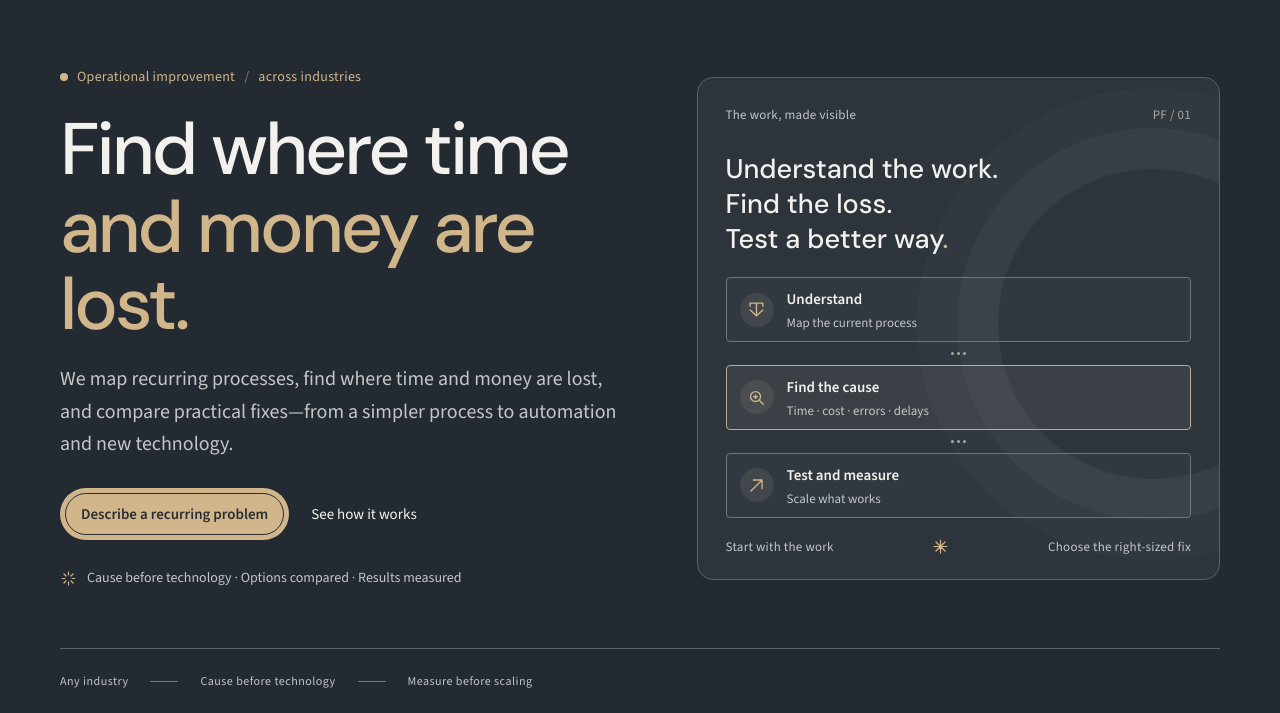
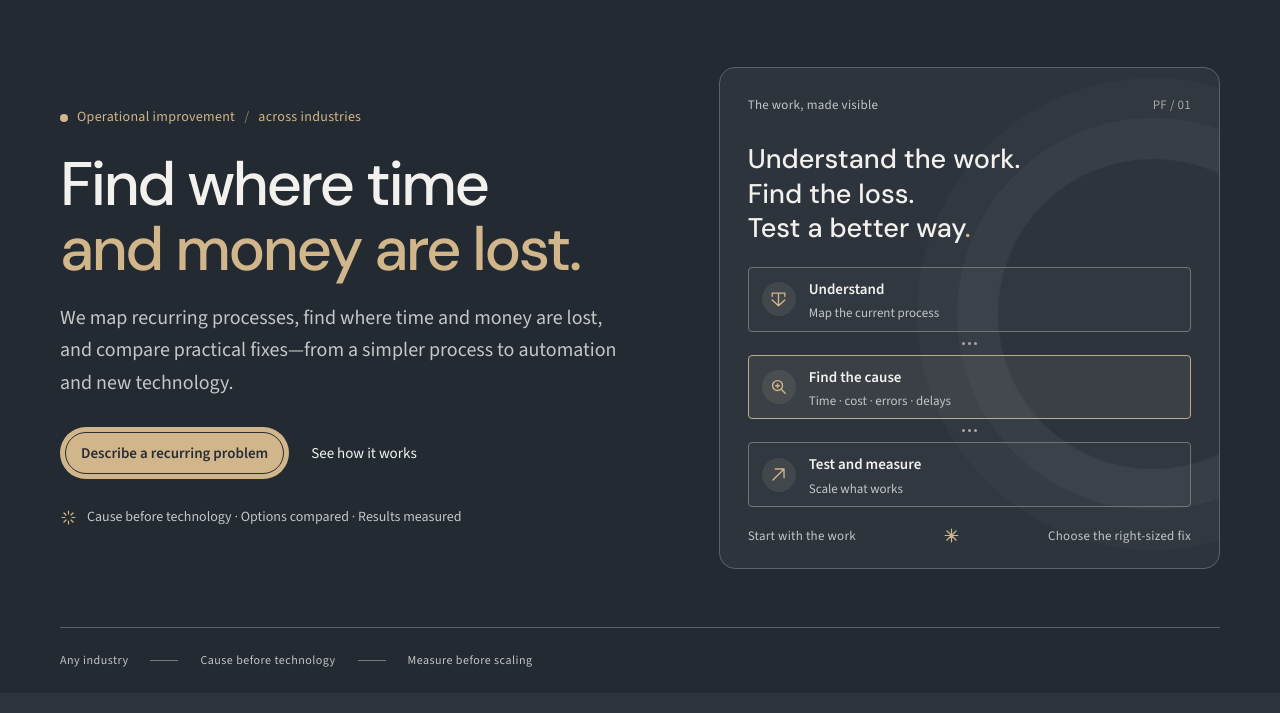
Before and after one commit to kalina1001/problemfoundry-v2, a plain HTML site: page index.html in a window 1280 px wide. Shown: the part 87-800 px from the top of the page. Drawn offline with nearby package versions, Linux system fonts and the light colour scheme.

Commit message:
Balance hero typography and layout

```diff
--- a/styles.css
+++ b/styles.css
@@ -39,13 +39,13 @@ button,input,textarea { font:inherit; }
 .menu-toggle { display:none; }
 
 .hero { overflow:hidden; padding:72px 0 0; background:var(--graphite); }
-.hero-layout { display:grid; grid-template-columns:1.05fr .95fr; align-items:center; gap:58px; }
+.hero-layout { display:grid; grid-template-columns:1.1fr .9fr; align-items:center; gap:46px; }
 .eyebrow { display:flex; align-items:center; flex-wrap:wrap; gap:9px; color:var(--sand); font-size:14px; font-weight:500; line-height:1.45; letter-spacing:.02em; }
 .eyebrow-dark { color:var(--sand); }
 .eyebrow-dot { width:8px; height:8px; flex:0 0 auto; border-radius:50%; background:var(--sand); }
 .eyebrow-sep { opacity:.6; }
 .hero h1,h2,h3,.visual-title,.report-title { font-family:var(--font-display) !important; }
-.hero h1 { margin:24px 0 20px; color:var(--text); font-size:clamp(56px,5.7vw,76px); font-weight:500; line-height:1.06; letter-spacing:-.04em; }
+.hero h1 { margin:24px 0 20px; color:var(--text); font-size:clamp(54px,4.8vw,64px); font-weight:500; line-height:1.06; letter-spacing:-.04em; }
 .hero h1 em,h2 em { color:var(--sand); font-style:normal; }
 .hero-lede { max-width:560px; margin:0; color:var(--muted); font-size:20px; line-height:1.62; }
 .hero-actions { display:flex; align-items:center; flex-wrap:wrap; gap:22px; margin-top:28px; }
@@ -180,7 +180,7 @@ button,input,textarea { font:inherit; }
   .wrap { width:min(100% - 48px,1160px); }
   .hero { padding-top:60px; }
   .hero-layout { gap:35px; }
-  .hero h1 { font-size:clamp(54px,7vw,70px); }
+  .hero h1 { font-size:clamp(52px,6vw,64px); }
   .section { padding:80px 0; }
   .section-intro { grid-template-columns:.7fr 1.3fr; gap:22px; }
   .section-intro>p { grid-column:2; margin-top:-4px; }
```
